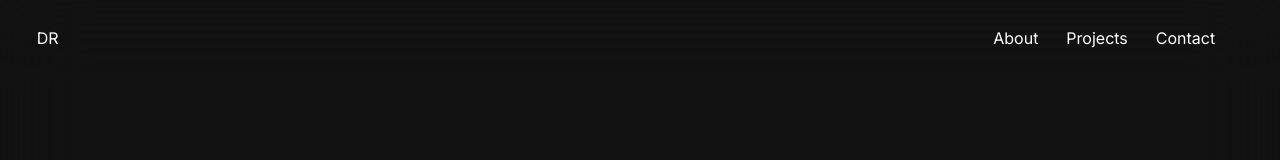
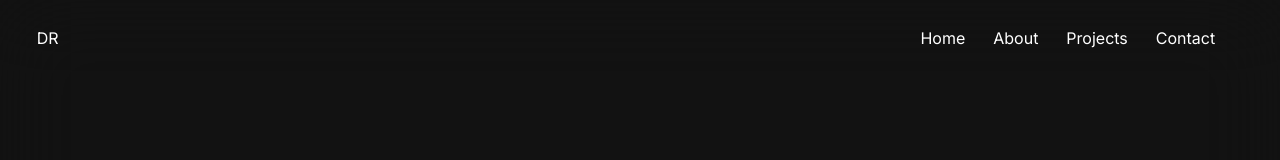
Before and after one commit to danielmsrodrigues/portfolio-project, a React (Vite) app: page / in a window 1280 px wide. Shown: the top 160 px of the page. Built offline with nearby package versions, Linux system fonts and the light colour scheme.

Commit message:
added Home to Header

```diff
--- a/src/components/Header/index.tsx
+++ b/src/components/Header/index.tsx
@@ -55,6 +55,9 @@ function Header() {
             <div>
               <Navigation onClick={handleNavigation}>
                 <li>
+                  <a href="#">Home</a>
+                </li>
+                <li>
                   <a href="#about">About</a>
                 </li>
                 <li>
```
